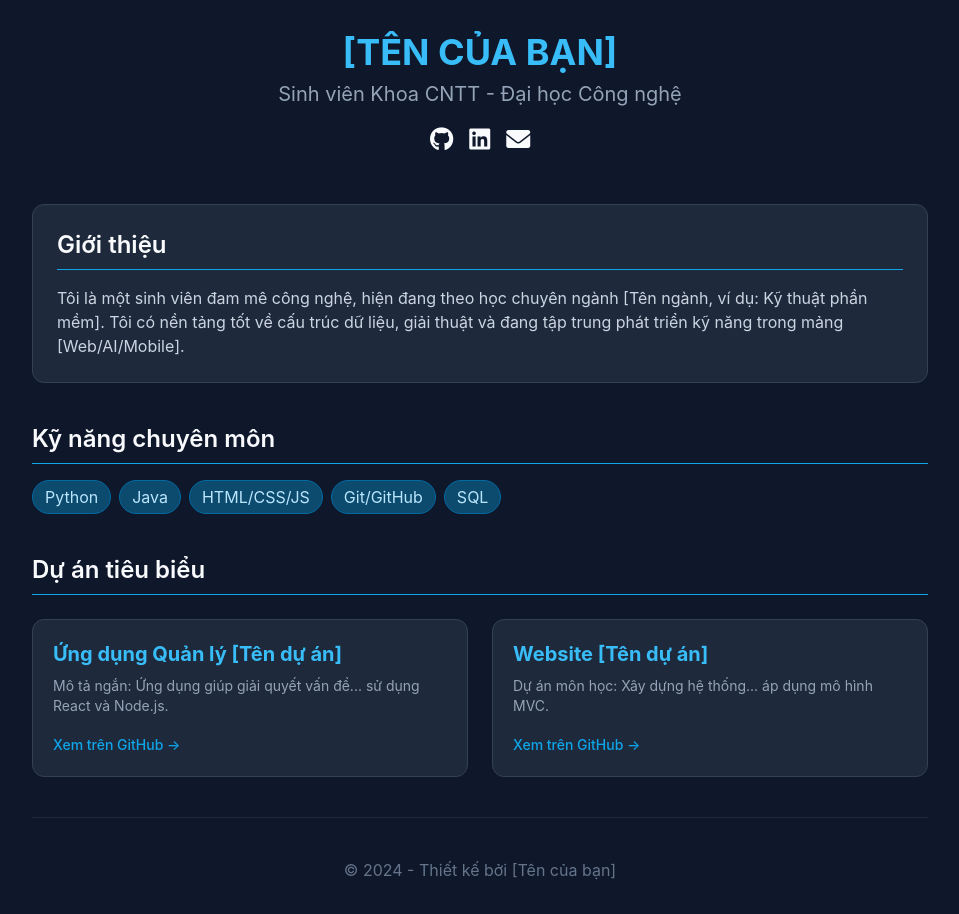
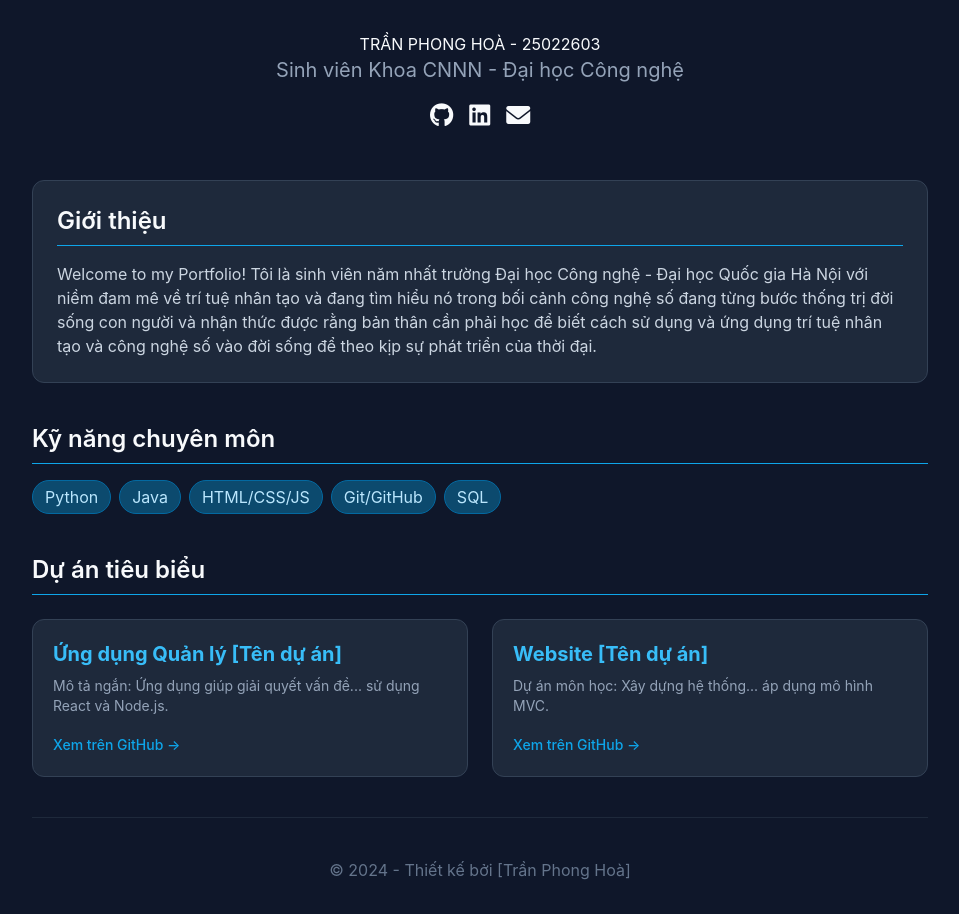
Before and after one commit to mintune2k7/Portfolio, a plain HTML site: page index.html in a window 1280 px wide. Shown: the whole page, without its empty margins (160-1119 px from the left). Drawn offline with nearby package versions, Linux system fonts and the light colour scheme.

Commit message:
Update index.html

```diff
--- a/index.html
+++ b/index.html
@@ -14,9 +14,8 @@
 <body class="p-4 md:p-8">
     <div class="max-w-4xl mx-auto">
         <!-- Header -->
-        <header class="text-center mb-12">
-            <h1 class="text-4xl font-bold text-sky-400 mb-2">[TÊN CỦA BẠN]</h1>
-            <p class="text-xl text-slate-400">Sinh viên Khoa CNTT - Đại học Công nghệ</p>
+        <header class="text-center mb-12">TRẦN PHONG HOÀ - 25022603</h1>
+            <p class="text-xl text-slate-400">Sinh viên Khoa CNNN - Đại học Công nghệ</p>
             <div class="flex justify-center gap-4 mt-4">
                 <a href="#" class="text-2xl hover:text-sky-400"><i class="fab fa-github"></i></a>
                 <a href="#" class="text-2xl hover:text-sky-400"><i class="fab fa-linkedin"></i></a>
@@ -27,7 +26,7 @@
         <!-- Giới thiệu -->
         <section class="mb-10 bg-slate-800 p-6 rounded-xl border border-slate-700">
             <h2 class="text-2xl font-semibold mb-4 border-b border-sky-500 pb-2">Giới thiệu</h2>
-            <p class="text-slate-300">Tôi là một sinh viên đam mê công nghệ, hiện đang theo học chuyên ngành [Tên ngành, ví dụ: Kỹ thuật phần mềm]. Tôi có nền tảng tốt về cấu trúc dữ liệu, giải thuật và đang tập trung phát triển kỹ năng trong mảng [Web/AI/Mobile].</p>
+            <p class="text-slate-300">Welcome to my Portfolio! Tôi là sinh viên năm nhất trường Đại học Công nghệ - Đại học Quốc gia Hà Nội với niềm đam mê về trí tuệ nhân tạo và đang tìm hiểu nó trong bối cảnh công nghệ số đang từng bước thống trị đời sống con người và nhận thức được rằng bản thân cần phải học để biết cách sử dụng và ứng dụng trí tuệ nhân tạo và công nghệ số vào đời sống để theo kịp sự phát triển của thời đại.</p>
         </section>
 
         <!-- Kỹ năng -->
@@ -63,7 +62,7 @@
 
         <!-- Chân trang -->
         <footer class="text-center text-slate-500 pt-10 border-t border-slate-800">
-            <p>&copy; 2024 - Thiết kế bởi [Tên của bạn]</p>
+            <p>&copy; 2024 - Thiết kế bởi [Trần Phong Hoà]</p>
         </footer>
     </div>
 </body>
```
